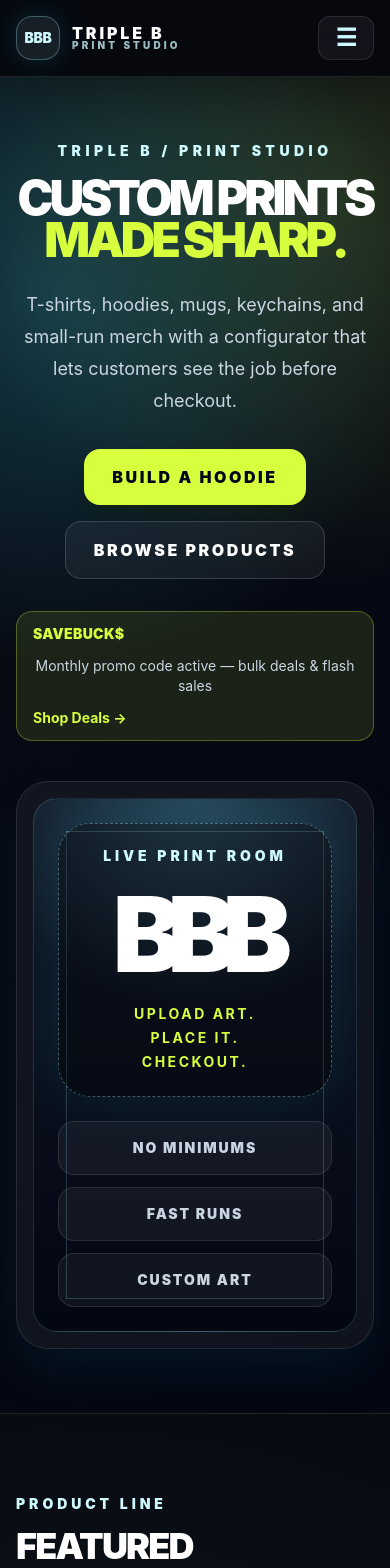
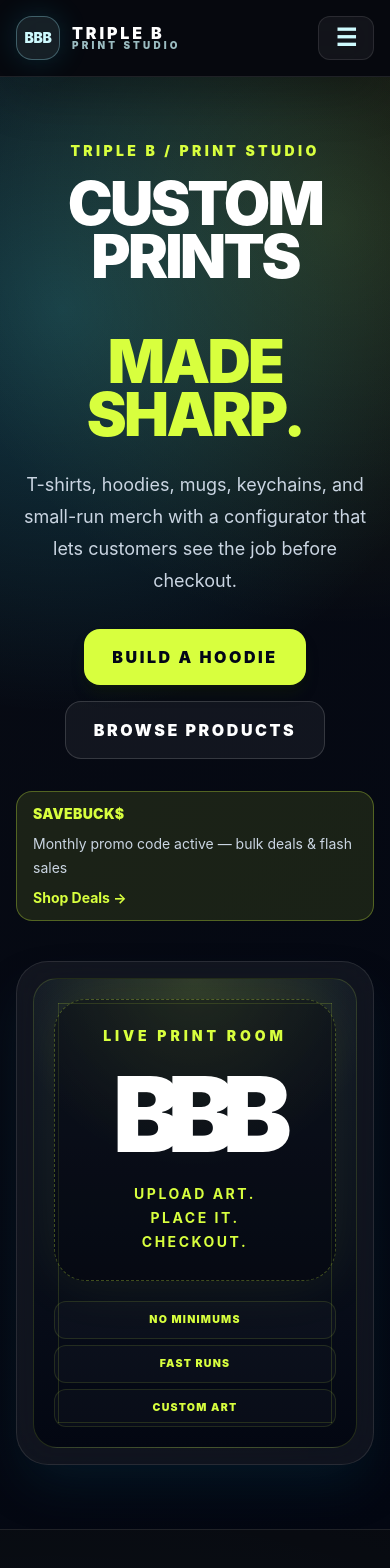
Before and after one commit to kn8-codes/triple-b-prints, a SvelteKit app: page / in a window 390 px wide. Shown: the top 1568 px of the page. Built offline with nearby package versions, Linux system fonts and the light colour scheme.

Commit message:
fix: polish BBB hero mobile layout

```diff
--- a/src/routes/+page.svelte
+++ b/src/routes/+page.svelte
@@ -33,18 +33,18 @@
 		BBB
 	</div>
 
-	<div class="relative mx-auto max-w-7xl px-4 py-16 sm:px-6 md:py-24">
-		<div class="grid gap-10 lg:grid-cols-[0.92fr_1.08fr] lg:items-center">
-			<div class="order-2 lg:order-1">
+	<div class="relative mx-auto max-w-7xl overflow-hidden px-4 py-16 sm:px-6 md:py-24">
+		<div class="grid min-w-0 gap-10 lg:grid-cols-[0.92fr_1.08fr] lg:items-center">
+			<div class="order-2 min-w-0 lg:order-1">
 				<div class="rounded-[2rem] border border-white/10 bg-white/[0.05] p-4 shadow-2xl shadow-cyan-950/40 backdrop-blur-xl">
-					<div class="relative overflow-hidden rounded-[1.5rem] border border-cyan-200/15 bg-[radial-gradient(circle_at_50%_0%,rgba(120,232,255,0.22),transparent_38%),linear-gradient(180deg,#111827,#030712)] p-6 sm:p-8">
-						<div class="absolute inset-x-8 top-8 h-px bg-cyan-200/25"></div>
-						<div class="absolute inset-y-8 left-8 w-px bg-cyan-200/20"></div>
-						<div class="absolute inset-y-8 right-8 w-px bg-cyan-200/20"></div>
-						<div class="absolute bottom-8 left-8 right-8 h-px bg-cyan-200/20"></div>
+					<div class="relative overflow-hidden rounded-[1.5rem] border border-[#d8ff3e]/15 bg-[radial-gradient(circle_at_50%_0%,rgba(216,255,62,0.14),transparent_38%),linear-gradient(180deg,#111827,#030712)] p-5 sm:p-8">
+						<div class="absolute inset-x-6 top-6 h-px bg-[#d8ff3e]/18 sm:inset-x-8 sm:top-8"></div>
+						<div class="absolute inset-y-6 left-6 w-px bg-[#d8ff3e]/14 sm:inset-y-8 sm:left-8"></div>
+						<div class="absolute inset-y-6 right-6 w-px bg-[#d8ff3e]/14 sm:inset-y-8 sm:right-8"></div>
+						<div class="absolute bottom-6 left-6 right-6 h-px bg-[#d8ff3e]/14 sm:bottom-8 sm:left-8 sm:right-8"></div>
 
-						<div class="relative mx-auto flex aspect-square max-w-md flex-col items-center justify-center rounded-[2rem] border border-dashed border-cyan-200/35 bg-black/25 text-center shadow-[0_0_60px_rgba(34,211,238,0.12)]">
-							<p class="text-sm font-black uppercase tracking-[0.28em] text-cyan-100">Live print room</p>
+						<div class="relative mx-auto flex aspect-square w-full max-w-md flex-col items-center justify-center rounded-[2rem] border border-dashed border-[#d8ff3e]/28 bg-black/25 text-center shadow-[0_0_60px_rgba(216,255,62,0.08)]">
+							<p class="text-sm font-black uppercase tracking-[0.28em] text-[#d8ff3e]">Live print room</p>
 							<p class="mt-4 text-[6.5rem] font-black leading-none tracking-[-0.14em] text-white sm:text-[8rem]">BBB</p>
 							<p class="mt-4 max-w-xs text-sm font-bold uppercase leading-6 tracking-[0.18em] text-[#d8ff3e]">
 								Upload art.<br />
@@ -53,20 +53,30 @@
 							</p>
 						</div>
 
-						<div class="mt-6 grid grid-cols-1 gap-3 text-center text-xs font-black uppercase tracking-[0.14em] text-slate-300 sm:grid-cols-3">
-							<div class="rounded-2xl border border-white/10 bg-white/5 px-3 py-4">No minimums</div>
-							<div class="rounded-2xl border border-white/10 bg-white/5 px-3 py-4">Fast runs</div>
-							<div class="rounded-2xl border border-white/10 bg-white/5 px-3 py-4">Custom art</div>
+						<div class="mt-5 grid grid-cols-1 gap-1.5 text-center text-[0.66rem] font-black uppercase tracking-[0.12em] text-[#d8ff3e] min-[430px]:grid-cols-3 min-[430px]:text-[0.62rem] sm:mt-6 sm:grid-cols-3 sm:gap-3 sm:text-xs sm:tracking-[0.14em]">
+							<div class="cursor-default rounded-xl border border-[#d8ff3e]/12 bg-white/[0.025] px-2 py-2.5 sm:rounded-2xl sm:px-3 sm:py-3">No minimums</div>
+							<div class="cursor-default rounded-xl border border-[#d8ff3e]/12 bg-white/[0.025] px-2 py-2.5 sm:rounded-2xl sm:px-3 sm:py-3">Fast runs</div>
+							<div class="cursor-default rounded-xl border border-[#d8ff3e]/12 bg-white/[0.025] px-2 py-2.5 sm:rounded-2xl sm:px-3 sm:py-3">Custom art</div>
 						</div>
 					</div>
 				</div>
 			</div>
 
-			<div class="order-1 text-center lg:order-2 lg:text-left">
-				<p class="mb-4 text-sm font-black uppercase tracking-[0.32em] text-cyan-100">Triple B / Print Studio</p>
-				<h1 class="text-5xl font-black uppercase leading-[0.88] tracking-[-0.08em] text-white sm:text-7xl lg:text-8xl">
-					Custom prints<br />
-					<span class="text-[#d8ff3e]">made sharp.</span>
+			<div class="order-1 min-w-0 text-center lg:order-2 lg:text-left">
+				<p class="mb-4 text-xs font-black uppercase tracking-[0.24em] text-[#d8ff3e] sm:text-sm sm:tracking-[0.32em]">Triple B / Print Studio</p>
+				<h1 class="text-[3.15rem] font-black uppercase leading-[0.88] tracking-[-0.045em] text-white min-[390px]:text-6xl sm:text-7xl sm:tracking-[-0.08em] lg:text-8xl">
+					<span class="sm:hidden">
+						<span class="block">Custom</span>
+						<span class="block">prints</span>
+					</span>
+					<span class="hidden sm:inline">Custom prints</span><br />
+					<span class="text-[#d8ff3e]">
+						<span class="sm:hidden">
+							<span class="block">made</span>
+							<span class="block">sharp.</span>
+						</span>
+						<span class="hidden sm:inline">made sharp.</span>
+					</span>
 				</h1>
 				<p class="mx-auto mt-7 max-w-xl text-lg leading-8 text-slate-300 lg:mx-0">
 					T-shirts, hoodies, mugs, keychains, and small-run merch with a configurator that lets customers see the job before checkout.
@@ -85,9 +95,9 @@
 						Browse Products
 					</a>
 				</div>
-				<div class="mt-8 inline-flex max-w-full flex-wrap items-center gap-3 rounded-2xl border border-[#d8ff3e]/30 bg-[#d8ff3e]/10 px-4 py-3">
+				<div class="mt-8 flex w-full max-w-full flex-col items-start gap-2 rounded-2xl border border-[#d8ff3e]/30 bg-[#d8ff3e]/10 px-4 py-3 text-left sm:inline-flex sm:w-auto sm:flex-row sm:flex-wrap sm:items-center sm:gap-3">
 					<span class="text-sm font-black uppercase tracking-wide text-[#d8ff3e]">SAVEBUCK$</span>
-					<span class="text-sm text-slate-300">Monthly promo code active — bulk deals & flash sales</span>
+					<span class="min-w-0 text-sm leading-6 text-slate-300">Monthly promo code active — bulk deals & flash sales</span>
 					<a href="/promo/savebucks" class="text-sm font-bold text-[#d8ff3e] hover:underline">Shop Deals →</a>
 				</div>
 			</div>
@@ -101,7 +111,7 @@
 		<div class="mb-12 flex flex-col gap-4 md:flex-row md:items-end md:justify-between">
 			<div>
 				<p class="mb-3 text-sm font-black uppercase tracking-[0.28em] text-cyan-100">Product line</p>
-				<h2 class="text-4xl font-black uppercase tracking-[-0.05em] text-white md:text-6xl">Featured Products</h2>
+				<h2 class="text-[2.55rem] font-black uppercase leading-none tracking-[-0.04em] text-white min-[430px]:text-4xl md:text-6xl">Featured <span class="block sm:inline">Products</span></h2>
 				<p class="mt-3 max-w-2xl text-lg text-slate-400">Start with a product, upload the art, and let the configurator keep the job honest.</p>
 			</div>
 			<a href="/shop/hoodie" class="hidden rounded-2xl border border-white/10 bg-white/5 px-5 py-3 text-sm font-black uppercase tracking-[0.16em] text-cyan-100 transition-colors hover:bg-cyan-200/10 md:inline-flex">Start with hoodie →</a>
```
